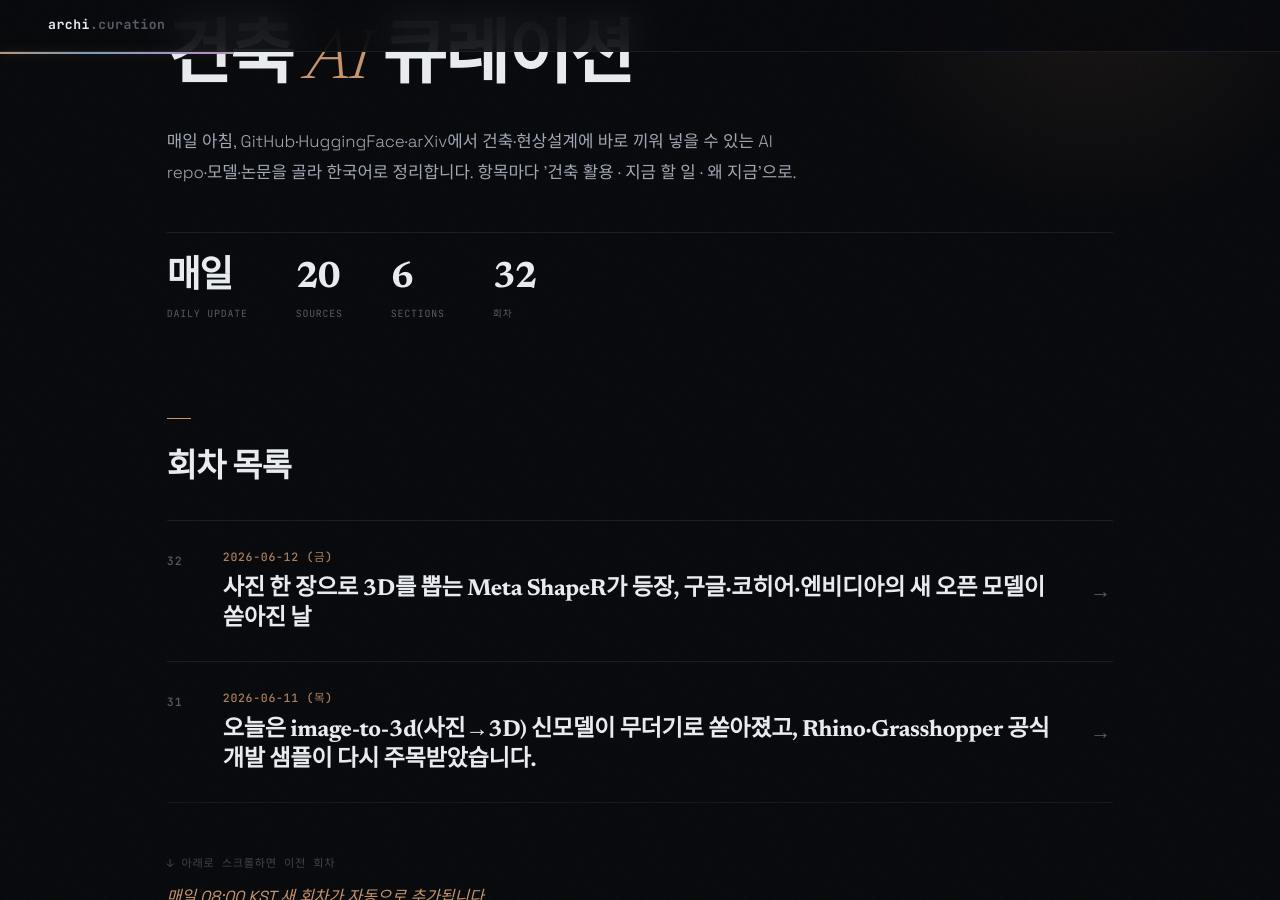
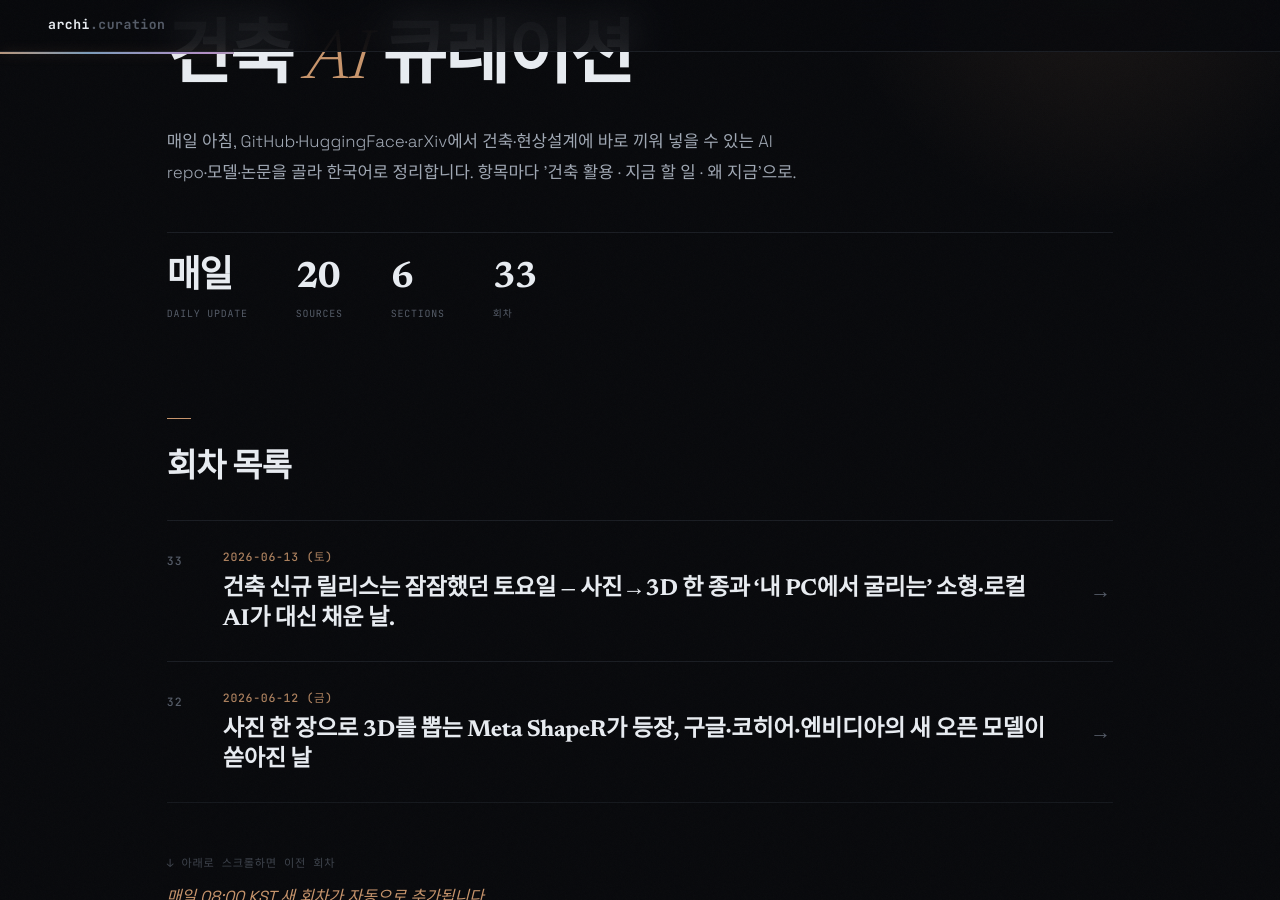
Before and after one commit to ghkch5gh-jpg/ainews-curation, a Jekyll site: the page built from index.md, in a window 1280 px wide and 900 px high, scrolled down 190 px. Built offline with Jekyll 4.4.1, drawn with Linux system fonts in a browser that asks for light colours; some web fonts are replaced.

Commit message:
daily: 2026-06-13

```diff
--- /dev/null
+++ b/2026-06-13_토.md
@@ -0,0 +1,153 @@
+---
+title: 2026-06-13 (토)
+eyebrow: ARCH · AI CURATION
+hero_title: "2026 · 06 · 13 <em>(토)</em>"
+description: "건축 신규 릴리스는 잠잠했던 토요일 — 사진→3D 한 종과 '내 PC에서 굴리는' 소형·로컬 AI가 대신 채운 날."
+summary: 건축 신규 릴리스는 잠잠했던 토요일 — 사진→3D 한 종과 '내 PC에서 굴리는' 소형·로컬 AI가 대신 채운 날.
+---
+
+<div class="news">
+<section class="news-flow-sec reveal"><h2 class="news-flow__t">이번 회차 흐름</h2><div class="news-flow"><p>안녕하세요! 오늘은 건축에 딱 맞는 새 도구가 쏟아진 날은 아니었어요. 최근 회차에서 이미 3D 재구성·BIM 쪽 인기 repo를 거의 훑은 터라, 같은 걸 또 올리기보다 솔직히 항목을 줄였습니다. 대신 눈에 띈 건 두 흐름이에요. 하나는 사진 한 장을 입체로 바꿔주는 Stability AI의 가벼운 3D 모델, 다른 하나는 '내 컴퓨터에서 무료로 돌리는' 작은 AI 모델들이 우르르 올라온 것. 건축 직격은 아니지만, 직접 도구를 만들어 쓰는 분께는 재료가 되는 날입니다.</p></div></section>
+<section class="news-sec">
+<h2 class="news-sec__t">오늘의 헤드라인</h2>
+<article class="ni reveal">
+  <header class="ni__h">
+    <span class="ni__n">01</span>
+    <a class="ni__t" href="https://huggingface.co/stabilityai/stable-point-aware-3d" target="_blank" rel="noopener">사진 한 장 → 3D 점구름+입체, Stable Point-Aware 3D <span class="ni__arrow">↗</span></a>
+    <span class="ni__tr"><span class="ni__src">HuggingFace</span><span class="ni__score">6/10</span></span>
+  </header>
+  <p class="ni__body">사진 한 장을 넣으면 3D 점구름(공간을 점으로 흩뿌린 형태)과 메시(면으로 이어진 입체)를 같이 만들어 주는 모델입니다. Stability AI가 만든 기존 stable-fast-3d의 '점 인식' 강화판이에요. Rhino로 매스를 깎기 전, 답사 사진이나 레퍼런스 이미지를 빠르게 입체로 바꿔보는 용도에 맞습니다. 형태가 거칠어 그대로 도면화는 아직 무리지만 초기 스터디엔 충분해요.</p>
+  <ul class="ni__pts"><li>사진→3D 점구름+메시 동시 생성</li><li>내 PC에서 무료 실행 가능</li><li>거친 형태라 컨셉·매스 스터디용</li></ul>
+  <div class="ni__meta">
+    <div class="ni__row"><dt>얻는 것</dt><dd>답사 사진을 1~2분 만에 매스 스터디용 입체로 바꿔, 초기 안을 잡을 때 손 모델 대신 화면에서 굴려볼 수 있어요.</dd></div>
+    <div class="ni__row ni__row--do"><dt>지금 할 일</dt><dd><p class="ni__do-text">huggingface.co/stabilityai/stable-point-aware-3d 에서 받아 사진 한 장 넣고 .glb로 뽑은 뒤 Rhino에 import 해보기</p></dd></div>
+    <div class="ni__row ni__row--why"><dt>왜 지금</dt><dd>image-to-3d 모델이 쏟아지는 와중에, 가벼우면서 점구름까지 같이 주는 건 현장 스캔 감각에 더 가까워요.</dd></div>
+  </div>
+  <footer class="ni__f"><span class="ni__verified">✓ 원문 대조</span><a class="ni__story" href="https://huggingface.co/stabilityai/stable-point-aware-3d" target="_blank" rel="noopener">스토리 →</a></footer>
+</article>
+<article class="ni reveal">
+  <header class="ni__h">
+    <span class="ni__n">02</span>
+    <a class="ni__t" href="https://huggingface.co/moonshotai/Kimi-K2.7-Code" target="_blank" rel="noopener">초대형 코딩 전용 AI, Kimi-K2.7-Code <span class="ni__arrow">↗</span></a>
+    <span class="ni__tr"><span class="ni__src">HuggingFace</span><span class="ni__score">4/10</span></span>
+  </header>
+  <p class="ni__body">코드 짜는 데 특화된 아주 큰 AI 모델입니다. ChatGPT로 코딩하는 것과 비슷하지만, 긴 작업을 끝까지 자동으로 처리하는 데 더 강한 쪽이에요. 건축 도면을 직접 그리진 못하지만, IFC 파일을 자동으로 점검하거나 Grasshopper 스크립트를 짜는 '도구 만들기'에 쓸 수 있습니다. 본인이 반복하는 작업을 자동화하려는 빌더 성향 건축가에게 재료가 됩니다.</p>
+  <ul class="ni__pts"><li>코딩 자동화 특화 대형 모델</li><li>긴 작업을 끝까지 처리하는 데 강함</li><li>건축 직접 무관 — 도구 제작용</li></ul>
+  <div class="ni__meta">
+    <div class="ni__row"><dt>얻는 것</dt><dd>엑셀 매크로처럼, 반복되는 IFC 점검·도면 정리 스크립트를 AI에게 짜게 시켜 직접 코딩 부담을 줄일 수 있어요.</dd></div>
+    <div class="ni__row ni__row--do"><dt>지금 할 일</dt><dd><p class="ni__do-text">Claude Code 같은 코딩 도구에 연결해 &quot;내 IFC 파일에서 방 면적만 표로 뽑는 파이썬 스크립트 짜줘&quot;로 시험해보기</p></dd></div>
+    <div class="ni__row ni__row--why"><dt>왜 지금</dt><dd>코딩 전용 대형 모델 경쟁이 격해지면서, 직접 도구를 만드는 진입 장벽이 빠르게 낮아지고 있어요.</dd></div>
+  </div>
+  <footer class="ni__f"><span class="ni__verified">✓ 원문 대조</span><a class="ni__story" href="https://huggingface.co/moonshotai/Kimi-K2.7-Code" target="_blank" rel="noopener">스토리 →</a></footer>
+</article>
+<article class="ni reveal">
+  <header class="ni__h">
+    <span class="ni__n">03</span>
+    <a class="ni__t" href="https://huggingface.co/MiniMaxAI/MiniMax-M3" target="_blank" rel="noopener">이미지+글 같이 읽는 멀티모달, MiniMax-M3 <span class="ni__arrow">↗</span></a>
+    <span class="ni__tr"><span class="ni__src">HuggingFace</span><span class="ni__score">4/10</span></span>
+  </header>
+  <p class="ni__body">그림과 글을 함께 이해하는 멀티모달(여러 종류 입력을 한 번에 보는) AI입니다. 도면 이미지나 다이어그램을 보여주고 설명을 묻는 식으로 쓸 수 있어요. 아직 건축 도면 전용으로 학습된 건 아니라 정밀한 치수 해석은 기대하기 어렵습니다. 다만 평면 스케치를 글로 설명하게 하거나, 참고 이미지 분류 같은 가벼운 작업엔 시도해볼 만합니다.</p>
+  <ul class="ni__pts"><li>이미지+텍스트 동시 이해</li><li>도면 설명·분류에 시도 가능</li><li>정밀 치수 해석은 아직 무리</li></ul>
+  <div class="ni__meta">
+    <div class="ni__row"><dt>얻는 것</dt><dd>레퍼런스 이미지 수십 장을 '중정형/판상형' 식으로 자동 분류·정리하는 보조로 시험해볼 수 있어요.</dd></div>
+    <div class="ni__row ni__row--do"><dt>지금 할 일</dt><dd><p class="ni__do-text">huggingface.co/MiniMaxAI/MiniMax-M3 페이지에서 평면 스케치 한 장 올리고 &quot;이 평면의 동선을 설명해줘&quot;로 반응 보기</p></dd></div>
+    <div class="ni__row ni__row--why"><dt>왜 지금</dt><dd>글만 읽던 AI가 그림까지 보는 쪽으로 옮겨가며, 도면 기반 작업에 쓸 길이 조금씩 열리고 있어요.</dd></div>
+  </div>
+  <footer class="ni__f"><span class="ni__verified">✓ 원문 대조</span><a class="ni__story" href="https://huggingface.co/MiniMaxAI/MiniMax-M3" target="_blank" rel="noopener">스토리 →</a></footer>
+</article>
+<article class="ni reveal">
+  <header class="ni__h">
+    <span class="ni__n">04</span>
+    <a class="ni__t" href="https://huggingface.co/google/gemma-4-12B-it-qat-q4_0-gguf" target="_blank" rel="noopener">내 PC에서 무료로 돌리는 구글 소형 AI, Gemma 4 12B 로컬판 <span class="ni__arrow">↗</span></a>
+    <span class="ni__tr"><span class="ni__src">HuggingFace</span><span class="ni__score">4/10</span></span>
+  </header>
+  <p class="ni__body">구글의 소형 AI Gemma 4를, 일반 노트북에서도 돌아가게 용량을 줄여 압축한 파일(GGUF 형식, qat=가볍게 양자화한 버전)입니다. 인터넷 없이 내 컴퓨터에서 ChatGPT 비슷한 걸 무료로 굴린다고 보면 돼요. 설계 메모 정리, 자료 요약, 간단한 번역 같은 사무 작업에 적당합니다. 외부에 안 보내고 싶은 프로젝트 자료를 다룰 때 특히 마음이 편하죠.</p>
+  <ul class="ni__pts"><li>인터넷 없이 로컬 실행, 무료</li><li>노트북에서도 도는 경량 압축판</li><li>자료 외부 유출 걱정 없음</li></ul>
+  <div class="ni__meta">
+    <div class="ni__row"><dt>얻는 것</dt><dd>발주처 자료나 미공개 설계안을 외부 서버에 안 올리고, 내 PC 안에서만 요약·정리시킬 수 있어요.</dd></div>
+    <div class="ni__row ni__row--do"><dt>지금 할 일</dt><dd><p class="ni__do-text">LM Studio나 Ollama를 깔고 이 GGUF 파일을 불러와 &quot;이 회의록 3줄로 요약&quot; 시험해보기</p></dd></div>
+    <div class="ni__row ni__row--why"><dt>왜 지금</dt><dd>민감한 자료를 클라우드에 안 올리려는 흐름이 커지면서, '내 PC 전용 AI'의 쓸모가 부쩍 늘었어요.</dd></div>
+  </div>
+  <footer class="ni__f"><span class="ni__verified">✓ 원문 대조</span><a class="ni__story" href="https://huggingface.co/google/gemma-4-12B-it-qat-q4_0-gguf" target="_blank" rel="noopener">스토리 →</a></footer>
+</article>
+<article class="ni reveal">
+  <header class="ni__h">
+    <span class="ni__n">05</span>
+    <a class="ni__t" href="https://huggingface.co/nvidia/nemotron-3.5-asr-streaming-0.6b" target="_blank" rel="noopener">말하는 즉시 받아쓰는 실시간 음성 인식, NVIDIA Nemotron ASR <span class="ni__arrow">↗</span></a>
+    <span class="ni__tr"><span class="ni__src">HuggingFace</span><span class="ni__score">4/10</span></span>
+  </header>
+  <p class="ni__body">사람이 말하는 동안 거의 실시간으로 글자로 받아쓰는 음성 인식(ASR) 모델입니다(0.6B로 가벼움). 회의나 현장 협의를 녹음하지 않고 바로 텍스트로 남길 수 있어요. 건축 설계 자체와는 무관하지만, 발주처 회의·현장 지시사항을 자동으로 기록하는 보조 도구로 쓸 만합니다. 여러 언어를 지원하고 가벼워서 노트북에서도 돌아가는 점이 장점이에요.</p>
+  <ul class="ni__pts"><li>말하는 즉시 실시간 받아쓰기</li><li>가벼워 로컬 실행 가능</li><li>회의·현장 기록 자동화용</li></ul>
+  <div class="ni__meta">
+    <div class="ni__row"><dt>얻는 것</dt><dd>발주처 협의 내용을 손으로 메모하는 대신 자동 회의록으로 남겨, 빠진 요구사항을 줄일 수 있어요.</dd></div>
+    <div class="ni__row ni__row--do"><dt>지금 할 일</dt><dd><p class="ni__do-text">huggingface.co/nvidia/nemotron-3.5-asr-streaming-0.6b 받아 짧은 회의 녹음으로 받아쓰기 정확도 확인해보기</p></dd></div>
+    <div class="ni__row ni__row--why"><dt>왜 지금</dt><dd>실시간 받아쓰기 모델이 작고 정확해지면서, 별도 장비 없이 회의 기록을 자동화하기 쉬워졌어요.</dd></div>
+  </div>
+  <footer class="ni__f"><span class="ni__verified">✓ 원문 대조</span><a class="ni__story" href="https://huggingface.co/nvidia/nemotron-3.5-asr-streaming-0.6b" target="_blank" rel="noopener">스토리 →</a></footer>
+</article>
+</section>
+<section class="news-sec">
+<h2 class="news-sec__t">모델 · 데이터셋</h2>
+<article class="ni reveal">
+  <header class="ni__h">
+    <span class="ni__n">06</span>
+    <a class="ni__t" href="https://huggingface.co/nex-agi/Nex-N2-mini" target="_blank" rel="noopener">작지만 추론에 강한 로컬 모델, Nex-N2-mini <span class="ni__arrow">↗</span></a>
+    <span class="ni__tr"><span class="ni__src">HuggingFace</span><span class="ni__score">3/10</span></span>
+  </header>
+  <p class="ni__body">복잡한 문제를 단계적으로 풀어내는 '추론'에 초점을 둔, 비교적 작은 크기의 로컬 모델입니다. 같은 시리즈의 더 큰 모델보다 가벼워 개인 워크스테이션에서 굴리기 좋아요. 건축 직접 적용보다는, 법규 조건을 따져 정리하는 식의 논리 작업 보조에 시험해볼 만합니다. 무료로 받아 로컬에서 돌릴 수 있습니다.</p>
+  <ul class="ni__pts"><li>35B 소형 — 로컬 실행 부담 적음</li><li>단계적 추론에 초점</li><li>법규 조건 정리 등 논리 작업 보조</li></ul>
+  <div class="ni__meta">
+    <div class="ni__row"><dt>얻는 것</dt><dd>&quot;이 대지에 적용되는 높이 제한을 조건별로 정리해줘&quot; 같은 따지는 작업을, 내 PC 안에서 시켜볼 수 있어요.</dd></div>
+    <div class="ni__row ni__row--do"><dt>지금 할 일</dt><dd><p class="ni__do-text">Ollama로 받아 본인 프로젝트의 법규 조건 한 단락을 주고 정리 결과의 정확도를 비판적으로 확인하기</p></dd></div>
+    <div class="ni__row ni__row--why"><dt>왜 지금</dt><dd>작은 모델이 추론까지 잘하게 되면서, 굳이 비싼 클라우드 없이도 따지는 일을 맡길 여지가 커졌어요.</dd></div>
+  </div>
+  <footer class="ni__f"><span class="ni__verified"></span><a class="ni__story" href="https://huggingface.co/nex-agi/Nex-N2-mini" target="_blank" rel="noopener">스토리 →</a></footer>
+</article>
+<article class="ni reveal">
+  <header class="ni__h">
+    <span class="ni__n">07</span>
+    <a class="ni__t" href="https://huggingface.co/unsloth/diffusiongemma-26B-A4B-it-GGUF" target="_blank" rel="noopener">새로운 방식의 글쓰기 AI 로컬판, DiffusionGemma 26B GGUF <span class="ni__arrow">↗</span></a>
+    <span class="ni__tr"><span class="ni__src">HuggingFace</span><span class="ni__score">3/10</span></span>
+  </header>
+  <p class="ni__body">보통의 글쓰기 AI는 단어를 한 개씩 이어 붙이는데, 이 모델은 이미지 생성 방식(diffusion — 흐릿한 데서 점점 또렷하게 만드는 방식)을 글에 적용한 실험적 모델입니다. 그걸 내 PC에서 돌리게 압축한 파일(GGUF)이에요. 건축 실무에 바로 쓰는 도구라기보다, 글 생성 AI의 새 흐름을 직접 만져볼 수 있는 자료입니다. 호기심 있는 빌더라면 가볍게 시험해볼 만해요.</p>
+  <ul class="ni__pts"><li>글쓰기에 이미지 생성 방식을 적용한 실험작</li><li>로컬 실행용 압축 파일</li><li>실무 직결 아님 — 흐름 체험용</li></ul>
+  <div class="ni__meta">
+    <div class="ni__row"><dt>얻는 것</dt><dd>당장 설계에 쓰진 않지만, 앞으로 글 생성 AI가 어떻게 바뀔지 감을 잡아두는 데 도움이 돼요.</dd></div>
+    <div class="ni__row ni__row--do"><dt>지금 할 일</dt><dd><p class="ni__do-text">LM Studio에서 불러와 같은 질문을 일반 모델과 비교하며 답이 어떻게 다른지 살펴보기</p></dd></div>
+    <div class="ni__row ni__row--why"><dt>왜 지금</dt><dd>'한 단어씩'이 당연하던 글쓰기 AI에 새 방식이 등장하며, 다음 세대 도구의 방향이 갈리는 중이에요.</dd></div>
+  </div>
+  <footer class="ni__f"><span class="ni__verified">✓ 원문 대조</span><a class="ni__story" href="https://huggingface.co/unsloth/diffusiongemma-26B-A4B-it-GGUF" target="_blank" rel="noopener">스토리 →</a></footer>
+</article>
+<article class="ni reveal">
+  <header class="ni__h">
+    <span class="ni__n">08</span>
+    <a class="ni__t" href="https://huggingface.co/unsloth/gemma-4-26B-A4B-it-qat-GGUF" target="_blank" rel="noopener">더 큰 로컬 Gemma 선택지, Gemma 4 26B 양자화판 <span class="ni__arrow">↗</span></a>
+    <span class="ni__tr"><span class="ni__src">HuggingFace</span><span class="ni__score">3/10</span></span>
+  </header>
+  <p class="ni__body">앞서 소개한 12B 로컬 Gemma보다 한 단계 큰 26B 버전을, 역시 일반 PC에서 돌게 압축(qat=가볍게 양자화)한 파일입니다. 모델이 클수록 답이 더 똑똑해지지만 그만큼 좋은 그래픽카드가 필요해요. 작업용 데스크톱이 받쳐준다면 12B 대신 이쪽을 쓰면 요약·정리 품질이 올라갑니다. 마찬가지로 인터넷 없이 무료로 굴립니다.</p>
+  <ul class="ni__pts"><li>12B보다 큰 26B — 답 품질↑</li><li>압축판이라 로컬 실행 가능</li><li>좋은 그래픽카드 필요</li></ul>
+  <div class="ni__meta">
+    <div class="ni__row"><dt>얻는 것</dt><dd>사양 좋은 작업용 PC가 있다면, 외부에 자료를 안 올리면서도 더 똑똑한 요약·정리를 받을 수 있어요.</dd></div>
+    <div class="ni__row ni__row--do"><dt>지금 할 일</dt><dd><p class="ni__do-text">그래픽카드 메모리(VRAM)를 확인하고, 여유가 되면 12B 대신 이 26B를 Ollama로 받아 품질 비교하기</p></dd></div>
+    <div class="ni__row ni__row--why"><dt>왜 지금</dt><dd>로컬 모델이 12B·26B 등 크기별로 갖춰지면서, 내 PC 사양에 맞춰 골라 쓰기 쉬워졌어요.</dd></div>
+  </div>
+  <footer class="ni__f"><span class="ni__verified">✓ 원문 대조</span><a class="ni__story" href="https://huggingface.co/unsloth/gemma-4-26B-A4B-it-qat-GGUF" target="_blank" rel="noopener">스토리 →</a></footer>
+</article>
+<article class="ni reveal">
+  <header class="ni__h">
+    <span class="ni__n">09</span>
+    <a class="ni__t" href="https://huggingface.co/Jackrong/Qwopus3.6-27B-Coder-MTP-GGUF" target="_blank" rel="noopener">코딩 특화 로컬 모델, Qwopus 27B Coder <span class="ni__arrow">↗</span></a>
+    <span class="ni__tr"><span class="ni__src">HuggingFace</span><span class="ni__score">3/10</span></span>
+  </header>
+  <p class="ni__body">코드 작성에 특화된 27B 모델을 내 PC에서 돌게 압축한 파일(GGUF)입니다. 인터넷 없이 로컬에서 코딩을 도와주는 작은 조수라고 보면 돼요. 이미지까지 읽는 멀티모달이지만, 건축 도면을 직접 다루진 못하고 Grasshopper용 파이썬이나 IFC 처리 스크립트를 짤 때 보조로 쓸 수 있습니다. 클라우드 코딩 AI를 쓰기 부담스러운 상황의 대안입니다.</p>
+  <ul class="ni__pts"><li>코딩 특화 27B, 로컬 실행</li><li>Grasshopper·IFC 스크립트 보조</li><li>클라우드 없이 무료 사용</li></ul>
+  <div class="ni__meta">
+    <div class="ni__row"><dt>얻는 것</dt><dd>외부 서비스 없이 내 PC에서, 반복 작업을 자동화하는 짧은 스크립트를 짜는 데 도움받을 수 있어요.</dd></div>
+    <div class="ni__row ni__row--do"><dt>지금 할 일</dt><dd><p class="ni__do-text">Ollama로 받아 &quot;폴더 안 모든 IFC에서 층 정보만 뽑는 파이썬 짜줘&quot;로 결과를 확인해보기</p></dd></div>
+    <div class="ni__row ni__row--why"><dt>왜 지금</dt><dd>코딩 보조 AI를 로컬에서 무료로 돌리려는 수요가 늘며, 가벼운 코더 모델이 계속 나오고 있어요.</dd></div>
+  </div>
+  <footer class="ni__f"><span class="ni__verified">✓ 원문 대조</span><a class="ni__story" href="https://huggingface.co/Jackrong/Qwopus3.6-27B-Coder-MTP-GGUF" target="_blank" rel="noopener">스토리 →</a></footer>
+</article>
+</section>
+<div class="news-outro"><span class="news-outro__t">맺음말</span><p>이런 잠잠한 날은 오히려 그동안 받아둔 도구를 한 번 깔아보기 좋은 타이밍이에요. 새 걸 쫓기보다, 지난주에 봐둔 image-to-3d나 IFC 도구를 실제 프로젝트 폴더에 한 번 clone 해보는 걸 추천해요. 다음 회차에 또 좋은 게 올라오면 가장 먼저 정리해 가져오겠습니다.</p></div>
+</div>
--- a/index.md
+++ b/index.md
@@ -10,12 +10,13 @@ stats:
     lbl: "Sources"
   - num: "6"
     lbl: "Sections"
-  - num: "32"
+  - num: "33"
     lbl: "회차"
 ---
 
 ## 회차 목록
 
+- [2026-06-13 (토) — 건축 신규 릴리스는 잠잠했던 토요일 — 사진→3D 한 종과 '내 PC에서 굴리는' 소형·로컬 AI가 대신 채운 날.](2026-06-13_토.html)
 - [2026-06-12 (금) — 사진 한 장으로 3D를 뽑는 Meta ShapeR가 등장, 구글·코히어·엔비디아의 새 오픈 모델이 쏟아진 날](2026-06-12_금.html)
 - [2026-06-11 (목) — 오늘은 image-to-3d(사진→3D) 신모델이 무더기로 쏟아졌고, Rhino·Grasshopper 공식 개발 샘플이 다시 주목받았습니다.](2026-06-11_목.html)
 - [2026-06-10 (수) — 사진→3D 재구성이 쏟아진 날 — Tencent 월드 모델·Depth Anything 3·NVIDIA Lyra가 한꺼번에 올라왔습니다.](2026-06-10_수.html)
```
